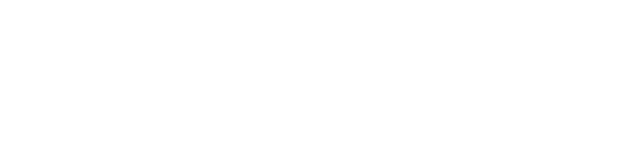
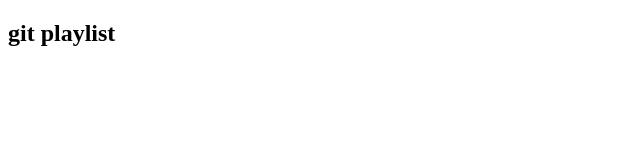
Before and after one commit to SARAVANAN1814/git, a plain HTML site: page index.html in a window 1280 px wide. Shown: the whole page, without its empty margins (0-640 px from the left). Drawn offline with Linux system fonts and the light colour scheme.

Commit message:
updated readme and index.js in main branch

```diff
--- a/index.html
+++ b/index.html
@@ -4,6 +4,7 @@
     <meta charset="UTF-8">
     <meta name="viewport" content="width=device-width, initial-scale=1.0">
     <title>Git Course</title>
+    <h2>git playlist</h2>
 </head>
 <body>
 
--- a/index.js
+++ b/index.js
@@ -1 +1 @@
-console.log("this is a git hub practise, which i am doing it is a local repo, still we didnt touch the remote repo")
+console.log("welcome to git playlist")
```
